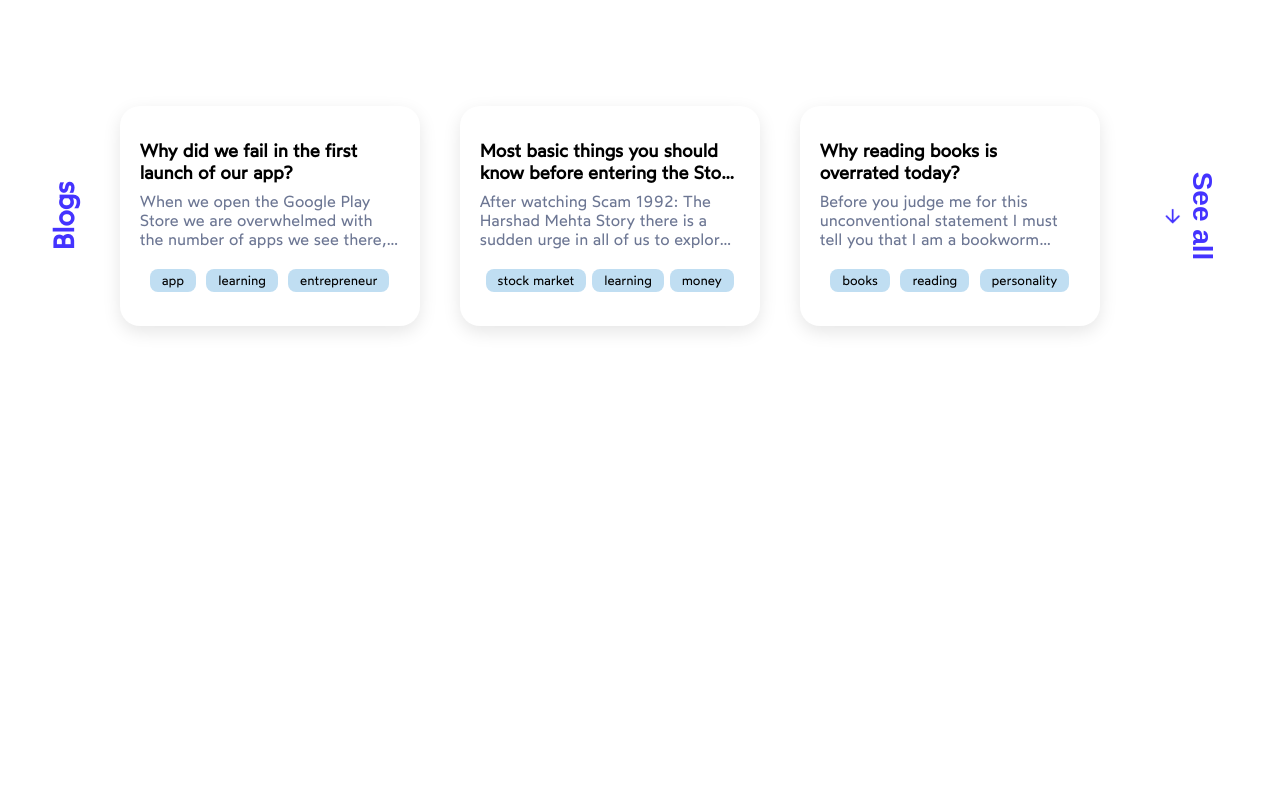
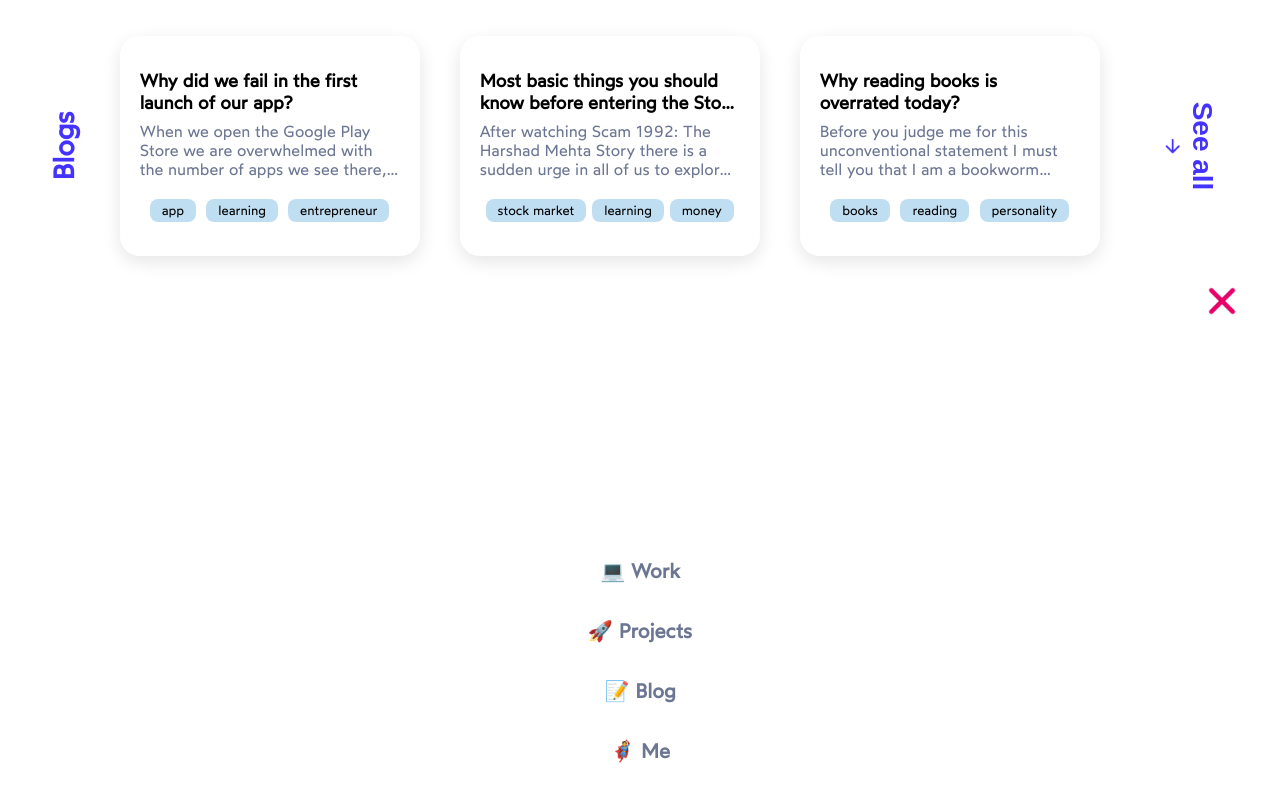
Before and after one commit to shuvamk/shuvamk.github.io, a Next.js app: page / in a window 1280 px wide. Shown: the part 438-1238 px from the top of the page. Before the commit the page ends 800 px from the top, so only its background shows below. Built offline with nearby package versions, Linux system fonts and the light colour scheme.

Commit message:
Added hamburger menu for mobile

```diff
--- a/components/home/header/header.js
+++ b/components/home/header/header.js
@@ -3,11 +3,11 @@ import Logo from "./logo/logo";
 import Navbar from "./navbar/navbar";
 import styles from "./header.module.css";
 
-function Header() {
+function Header({ toggle }) {
   return (
     <div className={styles.header}>
       <Logo />
-      <Navbar />
+      <Navbar toggle={toggle} />
     </div>
   );
 }
--- a/components/home/header/navbar/mobile/mobile.js
+++ b/components/home/header/navbar/mobile/mobile.js
@@ -1,8 +1,57 @@
 import React from "react";
-import styles from "./mobile.style.menu";
+import styles from "./mobile.module.css";
 
-function Mobile() {
-  return <div>This is mobile menu</div>;
+function Mobile({ toggle }) {
+  return (
+    <div className={styles.container}>
+      <div className={styles.header}>
+        <img src="/assets/cross.png" height={50} width={50} onClick={toggle} />
+      </div>
+      <div className={styles.options}>
+        <div className={styles.navItem}>
+          <g-emoji
+            class="g-emoji"
+            alias="wave"
+            fallback-src="https://github.githubassets.com/images/icons/emoji/unicode/1f44b.png"
+          >
+            💻
+          </g-emoji>
+          <span> </span>
+          Work
+        </div>
+        <div className={styles.navItem}>
+          <g-emoji
+            class="g-emoji"
+            alias="wave"
+            fallback-src="https://github.githubassets.com/images/icons/emoji/unicode/1f44b.png"
+          >
+            🚀
+          </g-emoji>
+          <span> </span>Projects
+        </div>
+        <div className={styles.navItem}>
+          <g-emoji
+            class="g-emoji"
+            alias="wave"
+            fallback-src="https://github.githubassets.com/images/icons/emoji/unicode/1f44b.png"
+          >
+            📝
+          </g-emoji>
+          <span> </span>Blog
+        </div>
+        <div className={styles.navItem}>
+          <g-emoji
+            class="g-emoji"
+            alias="wave"
+            fallback-src="https://github.githubassets.com/images/icons/emoji/unicode/1f44b.png"
+          >
+            🦸
+          </g-emoji>
+          <span> </span>Me
+        </div>
+      </div>
+    </div>
+  );
 }
 
 export default Mobile;
--- a/components/home/header/navbar/mobile/mobile.module.css
+++ b/components/home/header/navbar/mobile/mobile.module.css
@@ -0,0 +1,33 @@
+.container {
+  display: flex;
+  flex-direction: column;
+  flex: 1;
+  width: 100%;
+  z-index: 2;
+  height: 90vh;
+}
+.header {
+  display: flex;
+  justify-content: flex-end;
+  align-items: center;
+  width: 100%;
+}
+.options {
+  display: flex;
+  flex: 1;
+  justify-content: center;
+  align-items: center;
+  flex-direction: column;
+}
+
+.navItem {
+  font-size: 20px;
+  margin: 18px 0;
+  font-weight: 800;
+  color: #6c7693;
+  cursor: pointer;
+}
+
+.navItem:hover {
+  color: #e60067;
+}
--- a/components/home/header/navbar/navbar.js
+++ b/components/home/header/navbar/navbar.js
@@ -1,7 +1,8 @@
-import React from "react";
+import React, { useState } from "react";
+import Mobile from "./mobile/mobile";
 import styles from "./navbar.module.css";
 
-function Navbar() {
+function Navbar({ toggle }) {
   return (
     <div>
       <div className={styles.navbar}>
@@ -48,7 +49,7 @@ function Navbar() {
         </div>
       </div>
       <div className={styles.mobileButton}>
-        <img src="/assets/ham.png" height={50} width={50} />
+        <img src="/assets/ham.png" height={50} width={50} onClick={toggle} />
       </div>
     </div>
   );
--- a/components/home/home.js
+++ b/components/home/home.js
@@ -1,16 +1,29 @@
-import React from "react";
+import React, { useState } from "react";
 import Footer from "./footer/footer";
 import Header from "./header/header";
-
+import Mobile from "./header/navbar/mobile/mobile";
+import classnames from "classnames";
 import styles from "./home.module.css";
 import Mainfiold from "./mainfold/mainfold";
 
 function Home() {
+  const [isOpen, setIsOpen] = useState(false);
+  const toggle = () => {
+    setIsOpen(!isOpen);
+  };
   return (
-    <div className={styles.container}>
-      <Header />
+    <div
+      className={classnames(
+        styles.container,
+        isOpen ? styles.visible : styles.notVisible
+      )}
+    >
+      <Header toggle={toggle} />
       <Mainfiold />
       <Footer />
+      <div className={styles.forMobile}>
+        <Mobile toggle={toggle} />
+      </div>
     </div>
   );
 }
--- a/components/home/home.module.css
+++ b/components/home/home.module.css
@@ -7,6 +7,22 @@
 
 @media (max-width: 450px) {
   .container {
+    position: relative;
     height: 90vh;
+    width: 100%;
+  }
+  .forMobile {
+    position: absolute;
+    right: -100%;
+    padding: 16px;
+    width: 100%;
+  }
+  .visible {
+    transform: translateX(-100%);
+    transition: transform 0.66s ease-in-out;
+  }
+  .notVisible {
+    transform: translateX(0);
+    transition: transform 0.66s ease-in-out;
   }
 }
--- a/package.json
+++ b/package.json
@@ -9,6 +9,7 @@
     "start": "next start"
   },
   "dependencies": {
+    "classnames": "^2.3.1",
     "next": "10.1.3",
     "react": "17.0.2",
     "react-dom": "17.0.2",
```
Also changed, not shown: public/assets/cross.png (added), 1 other file (tests, documents, lock files or other folders).
